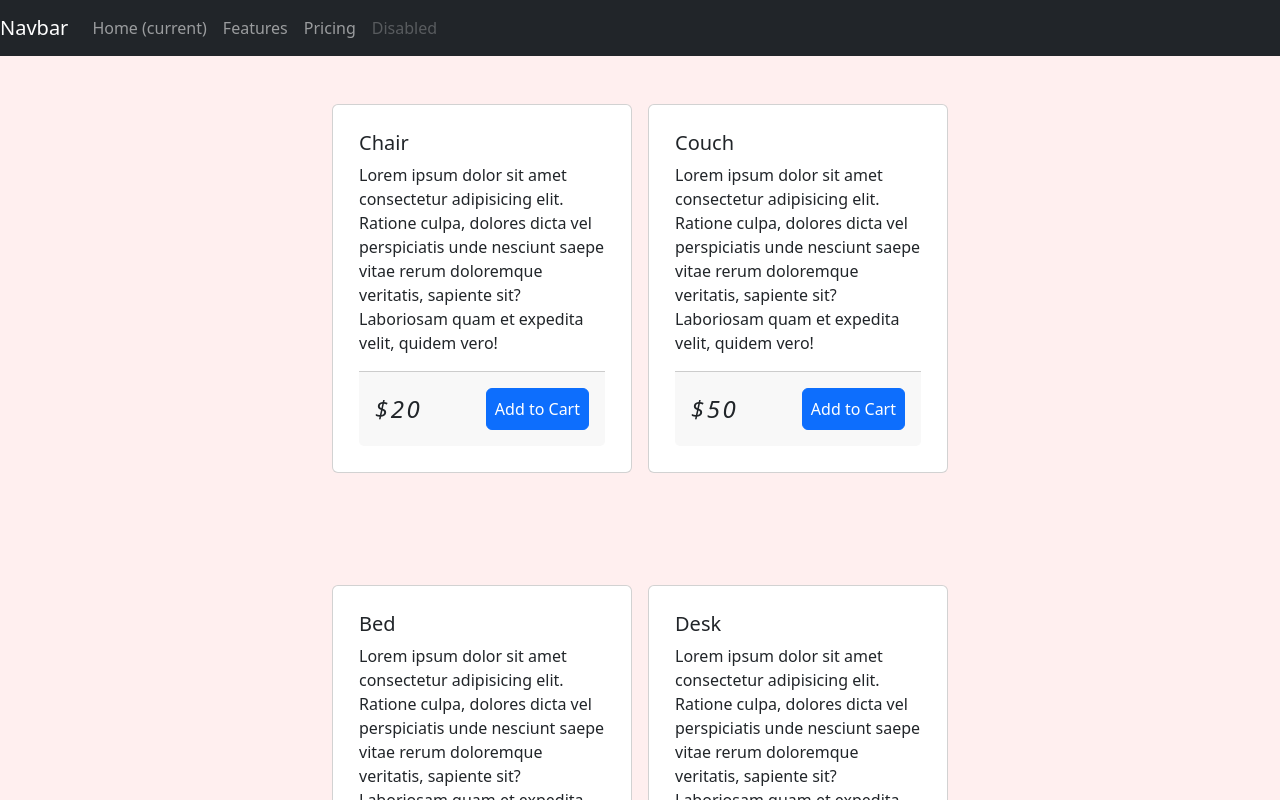
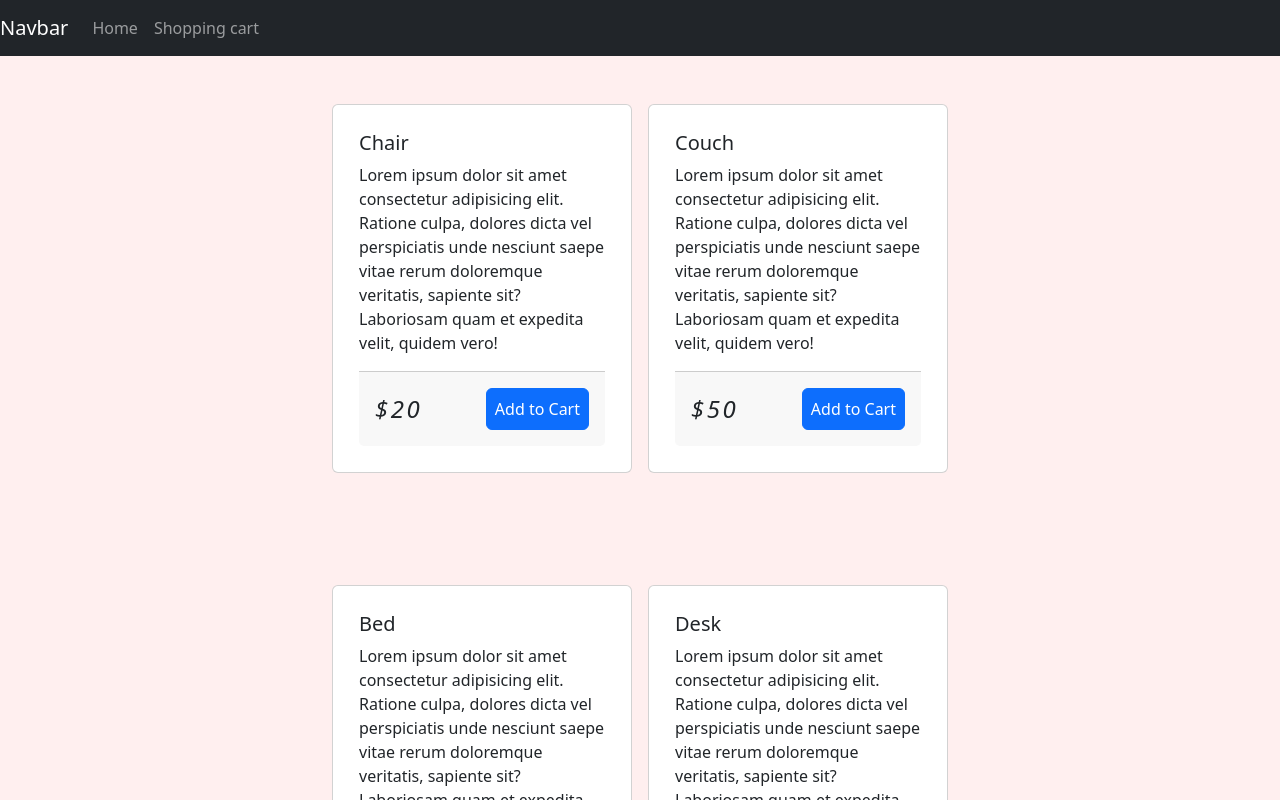
Before and after one commit to Pubstar/React-Shop, a React (Vite) app in the folder Webshop/: page / in a window 1280 px wide. Shown: the top 800 px of the page. Built offline with nearby package versions, Linux system fonts and the light colour scheme.

Commit message:
Small nav edit

```diff
--- a/Webshop/src/App.jsx
+++ b/Webshop/src/App.jsx
@@ -86,16 +86,10 @@
       <div class="collapse navbar-collapse" id="navbarNav">
         <ul class="navbar-nav">
           <li class="nav-item active">
-            <a class="nav-link" href="#">Home <span class="sr-only">(current)</span></a>
+            <a class="nav-link" href="#">Home</a>
           </li>
           <li class="nav-item">
-            <a class="nav-link" href="#">Features</a>
-          </li>
-          <li class="nav-item">
-            <a class="nav-link" href="#">Pricing</a>
-          </li>
-          <li class="nav-item">
-            <a class="nav-link disabled" href="#">Disabled</a>
+            <a class="nav-link" href="#">Shopping cart</a>
           </li>
         </ul>
       </div>
```
